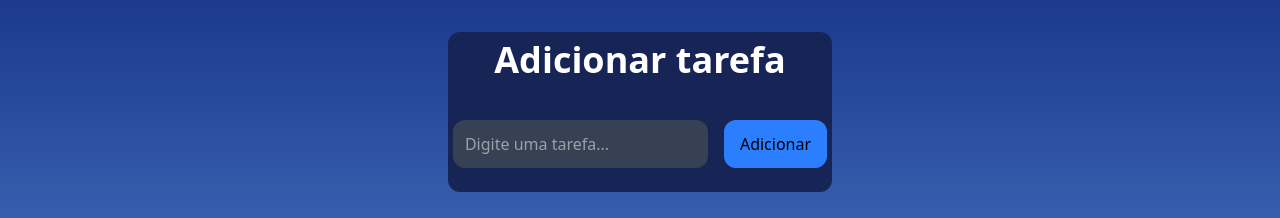
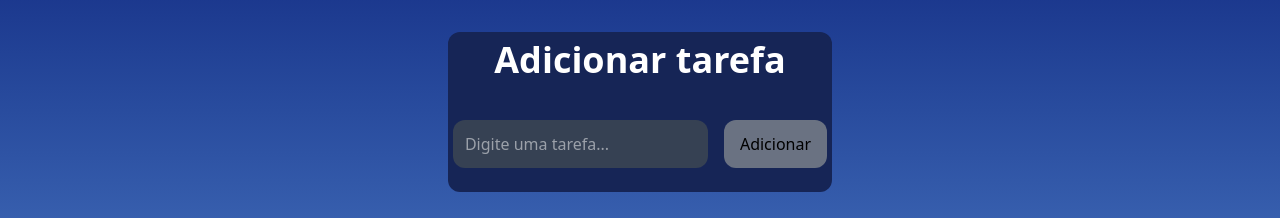
Before and after one commit to Joao-Eduardo-Alves/To-Do-List, a React (Vite) app in the folder frontend/: page / in a window 1280 px wide. Shown: the top 218 px of the page. Built offline with nearby package versions, Linux system fonts and the light colour scheme; no server answers.

Commit message:
feat: desabilita botão de adicionar tarefa e exibe aviso se campo estiver vazio

```diff
--- a/frontend/src/components/CadastrarTarefa.jsx
+++ b/frontend/src/components/CadastrarTarefa.jsx
@@ -2,10 +2,16 @@ import { useState } from "react";
 
 function CadastrarTarefa({ adicionarTarefa }) {
   const [descricao, setText] = useState("");
+  const [mostrarAviso, setMostrarAviso] = useState(false);
 
   const handleAdd = () => {
+    if (!descricao.trim()) {
+      setMostrarAviso(true);
+      return;
+    }
     adicionarTarefa(descricao);
     setText("");
+    setMostrarAviso(false);
   };
 
   return (
@@ -28,11 +34,21 @@ function CadastrarTarefa({ adicionarTarefa }) {
         />
         <button
           onClick={handleAdd}
-          className="bg-blue-500 hover:bg-blue-600 px-4 py-2 rounded-xl transition"
+          disabled={!descricao.trim()}
+          className={`px-4 py-2 rounded-xl transition ${
+            descricao.trim()
+              ? "bg-blue-500 hover:bg-blue-600"
+              : "bg-gray-500 cursor-not-allowed"
+          }`}
         >
           Adicionar
         </button>
       </div>
+      {mostrarAviso && (
+        <p className="text-red-500 text-center w-full font-bold drop-shadow-xl">
+          Descrição da tarefa não pode ser vazia
+        </p>
+      )}
     </div>
   );
 }
```
